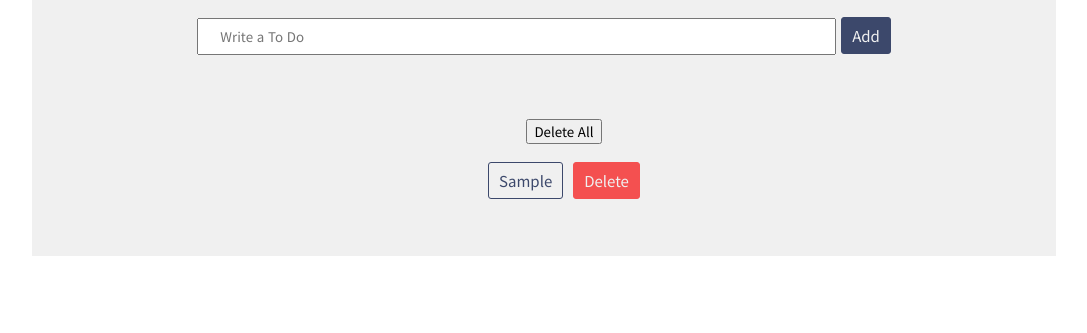
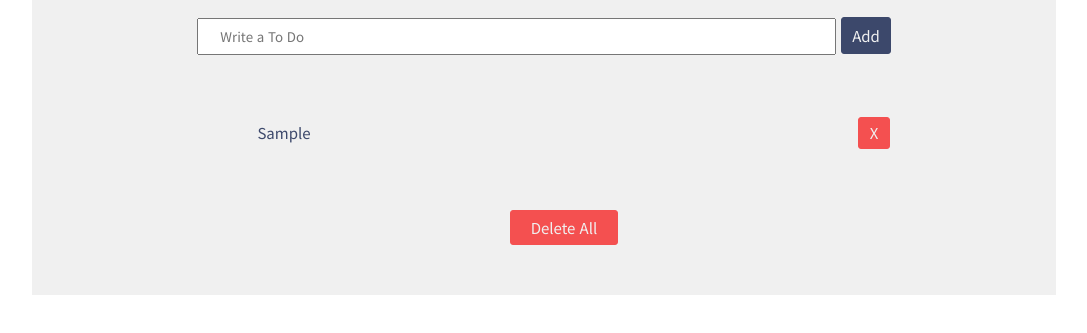
Before and after one commit to KoHyunjungg/todolist, a plain HTML site: page index.html in a window 1280 px wide. Both pictures are taken after typing "Sample" into the empty fields and a click on the input "Add". Shown: the part 163-496 px from the top of the page, without its empty margins (96-1183 px from the left). Drawn offline with Linux system fonts and the light colour scheme; a web font is replaced by a local one.

Commit message:
모두삭제 오류

```diff
--- a/todolist.css
+++ b/todolist.css
@@ -83,11 +83,12 @@ input[type=text] {
 
 
 /* todo-list */
+
 #todo-list {
     text-align: center;
     align-items: center;
     font-style: none;
-    line-height: 50px;
+    line-height: 55px;
     background-color: #F0F0F0;
     margin-left: auto;
     margin-right: auto;
@@ -99,18 +100,18 @@ input[type=text] {
     list-style: none;
 }
 
-
 #newTodo_text {
     color: #3C486B;
     text-align: left;
     font-size: 15px;
-    border: 0.5px solid #3C486B;
     border-radius: 3px;
-    display: inline;
-    margin-left: auto;
-    margin-right: auto;
-    padding-top: 7px;
-    padding-bottom: 7px;
+    width: 60%;
+    height: 25px;
+    display: inline-block;
+    margin-left: 1%;
+    margin-top: 0px;
+    padding-top: 0px;
+    padding-bottom: 18px;
     padding-left: 10px;
     padding-right: 10px;
 }
@@ -120,16 +121,39 @@ input[type=text] {
     color: #F0F0F0;
     border: 0.5px solid #F45050;
     border-radius: 3px;
+    font-size: 15px;
+    display: flexbox;
     text-align: right;
-    font-size: 15px;
-    margin-left: 10px;
-    padding-top: 7px;
-    padding-bottom: 7px;
-    padding-left: 10px;
-    padding-right: 10px;
+    margin-top: 0px;
+    margin-left: 0px;
+    padding-top: 4.5px;
+    padding-bottom: 4.5px;
+    padding-left: 11px;
+    padding-right: 11px;
 }
 
 #newTodo_delete:hover {
     background-color: #F9D949;
     border: 0.5px solid #F9D949;
 }
+
+#delete_all {
+    display: block;
+    margin-left: auto;
+    margin-right: auto;
+    background-color: #F45050;
+    color: #F0F0F0;
+    border: 0.5px solid #F45050;
+    border-radius: 3px;
+    font-size: 15px;
+    padding-top: 6px;
+    padding-bottom: 6px;
+    padding-left: 20px;
+    padding-right: 20px;
+    margin-top: 50px;
+}
+
+#delete_all:hover {
+    background-color: #F9D949;
+    border: 0.5px solid #F9D949;
+}
--- a/todolist.js
+++ b/todolist.js
@@ -34,29 +34,27 @@ function deleteToDo (event) {
 function paintToDo(newTodo) {
     const li = document.createElement("li");
     li.id = newTodo.id;
-    const span = document.createElement("span");
-    span.innerText = newTodo.text;
-    span.id = "newTodo_text";
+    const input = document.createElement("span");
+    input.innerText = newTodo.text;
+    input.id = "newTodo_text";
     const button = document.createElement("button");
-    button.innerText = "Delete";
+    button.innerText = "X";
     button.id = "newTodo_delete";
     button.addEventListener("click", deleteToDo);
-
-    li.appendChild(span); //li는 span이라는 자식을 갖게 됨
+    li.appendChild(input); //li는 span이라는 자식을 갖게 됨
     li.appendChild(button);
     toDoList.appendChild(li);
 
+    //모두삭제
+    const span = document.getElementById("delete_all");
+    span.addEventListener("click", deleteAllToDo);
+    toDoList.appendChild(span);
+
 }
 
-// 모두삭제
-
-const button = document.getElementById("delete_all");
-button.addEventListener("click", deleteAllToDo);
-toDoList.appendChild(button);
 
 function deleteAllToDo (event) {
     const li = event.target.parentElement;
-    //target은 클릭된 html요소, parentElement는 클릭된 요소의 부모
     li.remove();
     toDos = toDos.filter((toDo) => toDo.id !== parseInt(li.id));
     saveToDos();
```
